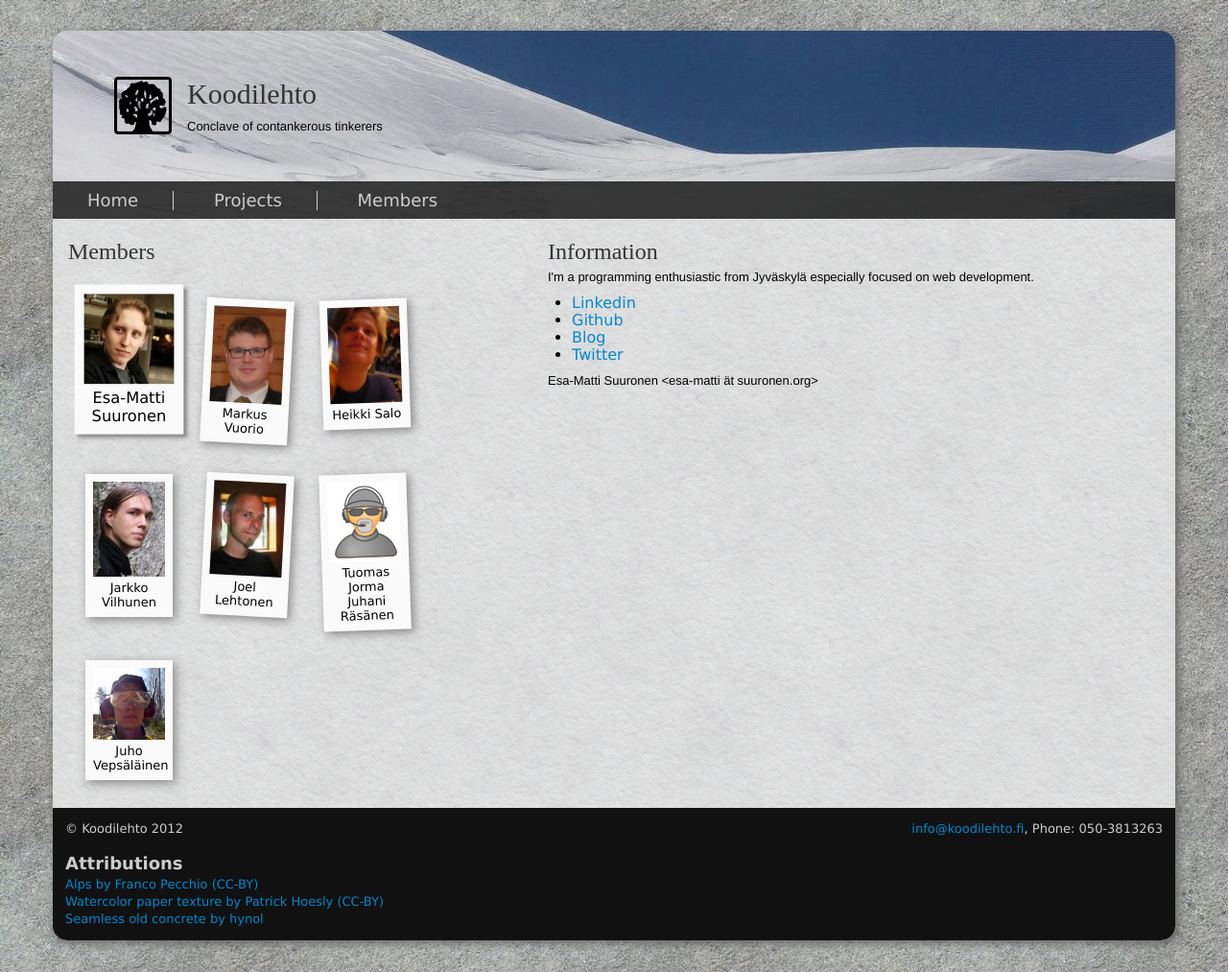
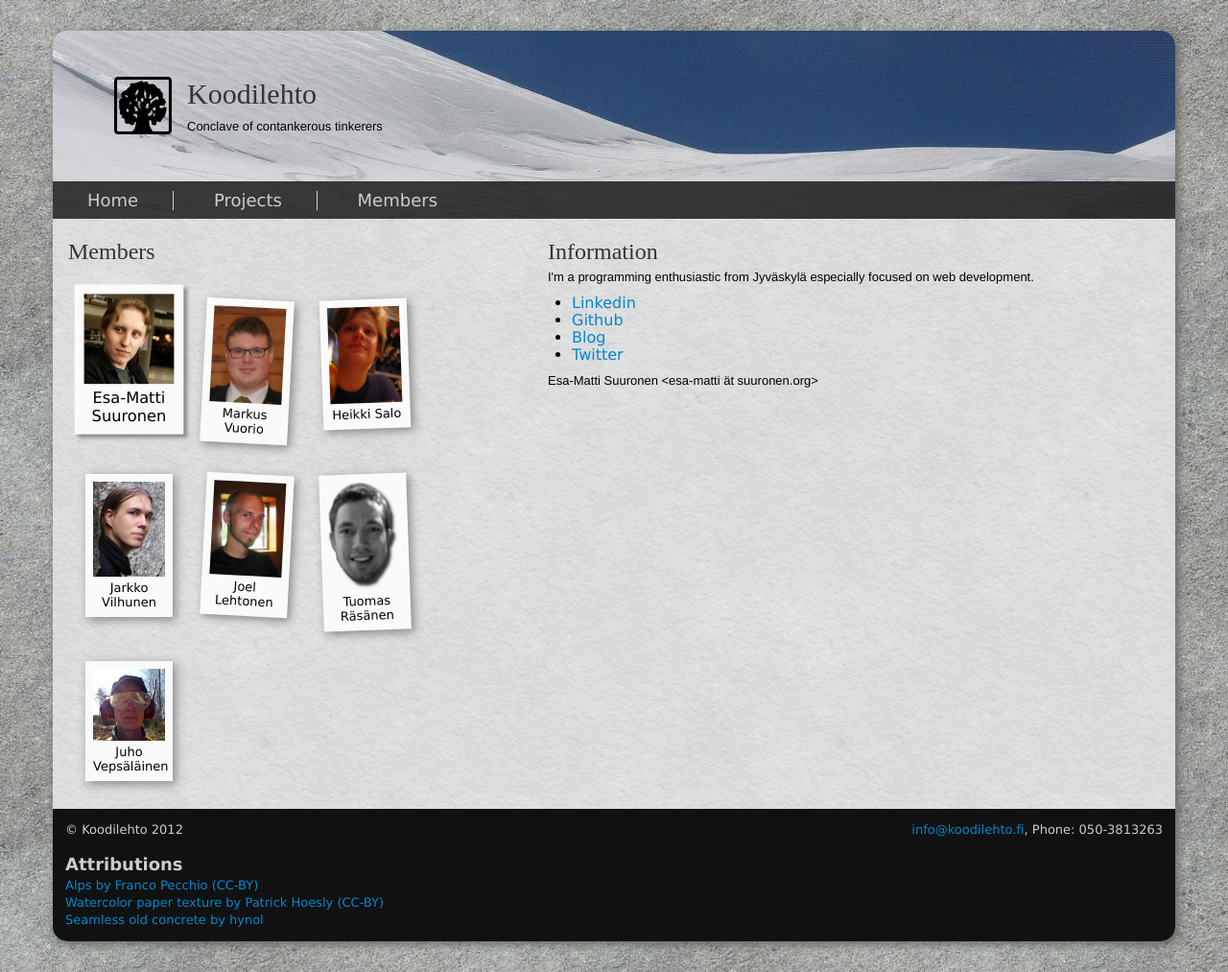
Before and after one commit to koodilehto/koodilehto-site, a Jekyll site: the page built from members/index.html, in a window 1280 px wide. Shown: the whole page at 96% size. Built offline with Jekyll 4.4.1, drawn with Linux system fonts in a browser that asks for light colours; some web fonts are replaced; some of the changed lines change nothing that is shown.

Commit message:
Updated my member page.

```diff
--- a/_includes/members/tjjr.html
+++ b/_includes/members/tjjr.html
@@ -1,5 +1,20 @@
-<h3>Email</h3>
-<p>tuomasjjrasanen at tjjr dot fi</p>
+<p>
+I am a software developer and a researcher. I hold a Master's degree
+in mathematical information technology from University of
+Jyväskylä. Currently I am employed
+by <a href="http://magister.fi">Magister Solutions Ltd.</a> where I am
+studying wireless network technologies and doing system-level network
+simulator development. Also my prior working experience consists of
+various software development jobs.
+</p>
 
-<h3>Homepage</h3>
-<p><a href="http://tjjr.fi">http://tjjr.fi</a>
+<p>
+Software development plays a major role in my life. In addition to
+feeding myself by developing software, I also program during my spare
+time. I author couple of free software projects and try to be
+increasingly active in the open source software community in general.
+</p>
+
+<p>
+<a href="http://tjjr.fi">http://tjjr.fi</a>
+</p>
--- a/members/index.html
+++ b/members/index.html
@@ -44,9 +44,9 @@
                     <div class="description">{% include members/joell.html %}</div>
                 </div>
 
-                <div class="polaroid" id="tuomasjormajuhanirasanen">
-                    <img src="/images/members/generic.jpg" />
-                    <div class="name">Tuomas Jorma Juhani Räsänen</div>
+                <div class="polaroid" id="tuomasjjrasanen">
+                    <img src="/images/members/tuomasjjrasanen.png" />
+                    <div class="name">Tuomas Räsänen</div>
                     <div class="description">{% include members/tjjr.html %}</div>
                 </div>
             </div>
```
Also changed, not shown: images/members/tuomasjjrasanen.png (added).
